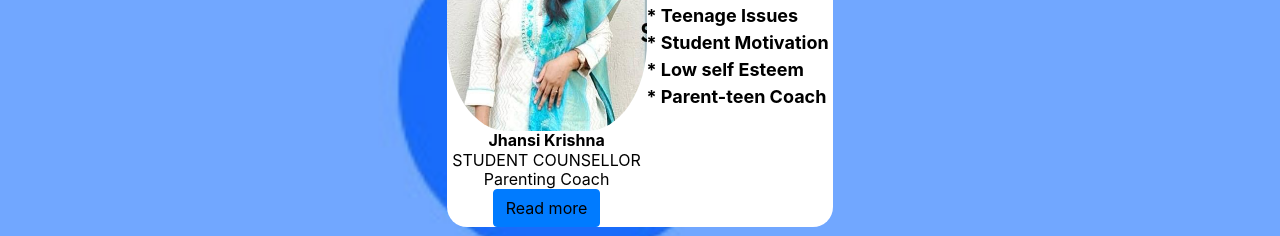
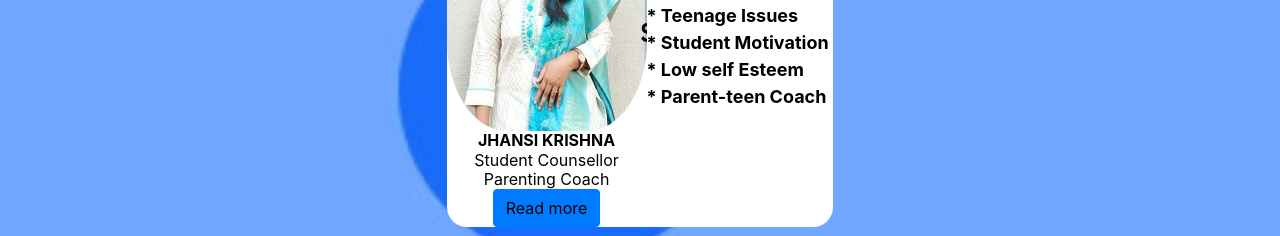
Before and after one commit to mohitratan18/ignit_frontend, a React (Create React App) app: page /aboutus in a window 1280 px wide. Shown: the part 1700-1936 px from the top of the page. Built offline with nearby package versions, Linux system fonts and the light colour scheme.

Commit message:
all done

```diff
--- a/src/components/Aboutus.js
+++ b/src/components/Aboutus.js
@@ -128,8 +128,8 @@ const Aboutus = () => {
         <div className={style.one}>
           <div className={style.subimg}>
             <img className={style.image} src={img4} alt="" />
-            <h3 className="font-weight-bold">Jhansi Krishna</h3>
-            <h4>STUDENT COUNSELLOR</h4>
+            <h3 className="font-weight-bold">JHANSI KRISHNA</h3>
+            <h4>Student Counsellor</h4>
             <h4>Parenting Coach</h4>
             <br />
             <button
```
